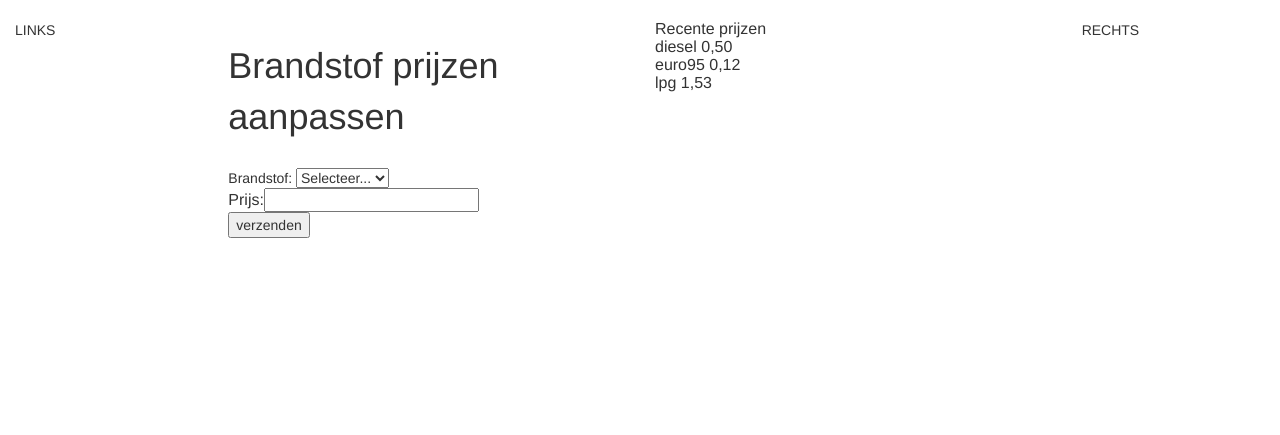
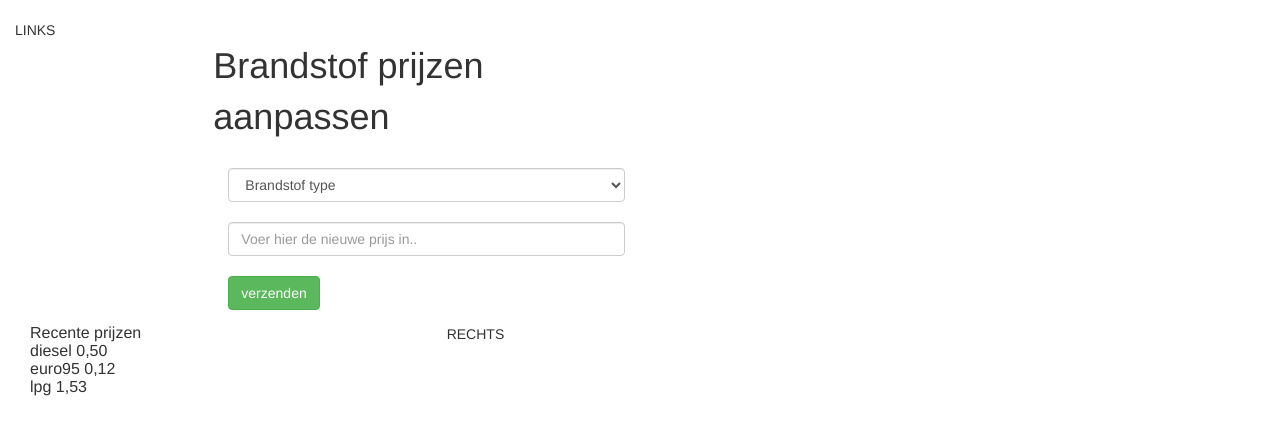
Before and after one commit to Timdeheer/Project_brandstof, a PHP site: page /brandstof_prijzen.php in a window 1280 px wide. Shown: the part 62-497 px from the top of the page. Run offline with PHP 8.4, Linux system fonts and the light colour scheme; the visitor is signed in with stand-in values (Sample User, id 1); data comes from the database, SQL or seed files in the repository.

Commit message:
Brandstof prijzen style aangepast
zit nog een fout in

```diff
--- a/brandstof_prijzen.php
+++ b/brandstof_prijzen.php
@@ -16,21 +16,24 @@ $rol = $_SESSION["rol"];
 
 <form class="form-horizontal" action="" method="post">
 <table>
+    <div class="form-group">
     <h1>Brandstof prijzen aanpassen</h1>
-                    <div class="form-group">
-                    <tr>Brandstof:
-                    <select name="brandstof">
-                    <option value="">Selecteer...</option>
+
+                    <tr>
+                    <select class="form-control" name="brandstof">
+                    <option value="">Brandstof type</option>
                     <option value="euro95">EURO 95</option>
                     <option value="diesel">Diesel</option>
                     <option value="lpg">LPG</option>
                     </select>
                     </tr>
-<tr><td>Prijs:</td><td></td><td><input style="<?php echo '' ?>" type="text" name="prijzen"></td></tr>
+                </br>
+<tr><input placeholder="Voer hier de nieuwe prijs in.." class="form-control" style="<?php echo '' ?>" type="text" name="prijzen"></td></tr>
 
 
 </table>
-<input type="submit" name="submit" value="verzenden" >
+</br>
+<input class="btn btn-success" type="submit" name="submit" value="verzenden" >
 <?php
 if(isset($_POST['submit'])){
     // MySQL stuff goes here
@@ -44,7 +47,7 @@ window.location = "brandstof_prijzen.php"
 
 }
 ?>
-
+</div>
 </form>
 
 
@@ -86,9 +89,9 @@ if (isset($_POST['submit'])) {
 
 
 ?>
+</div>
 
 
-</div>
 
 
     <div class="col-lg-4 col-md-2 col-sm-4">
@@ -137,4 +140,5 @@ if($row = $results->num_rows > 0) {
 
 
 
+
 </div>
```
